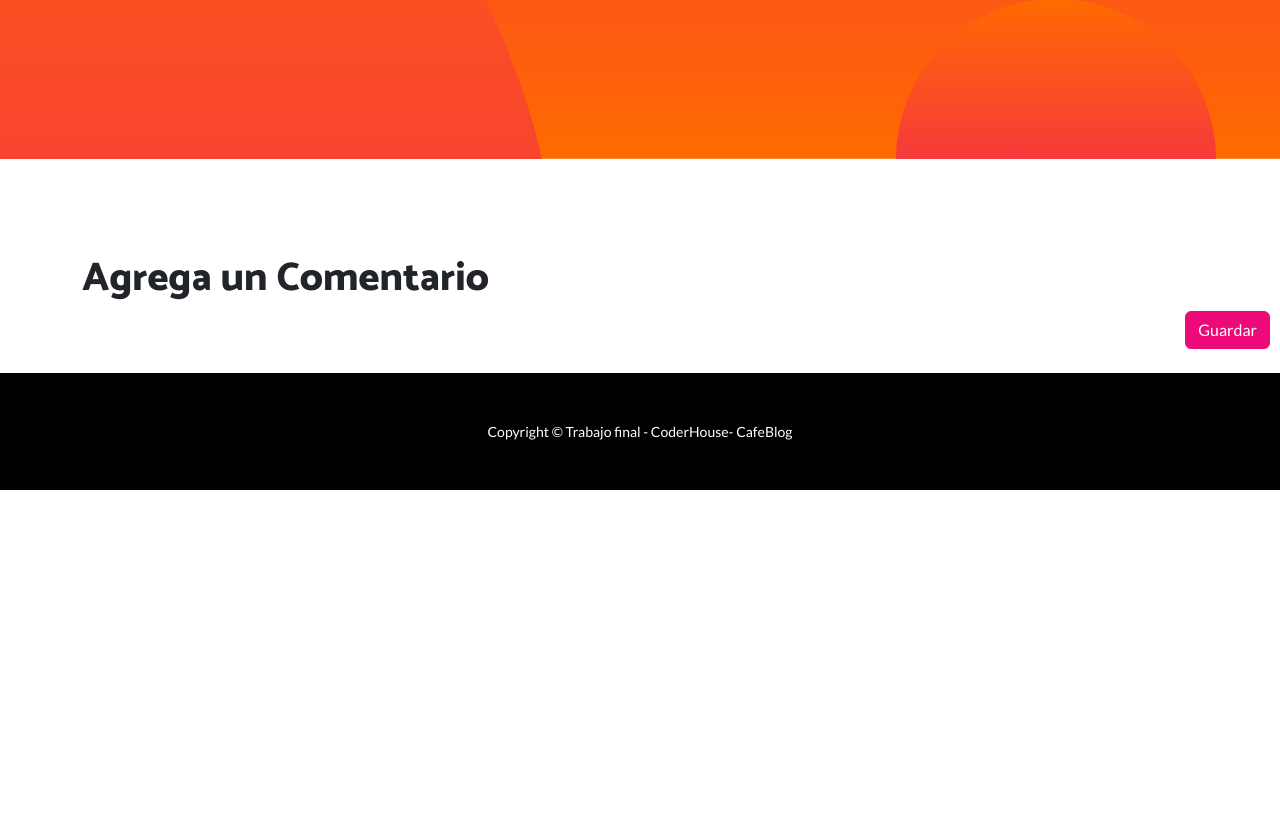
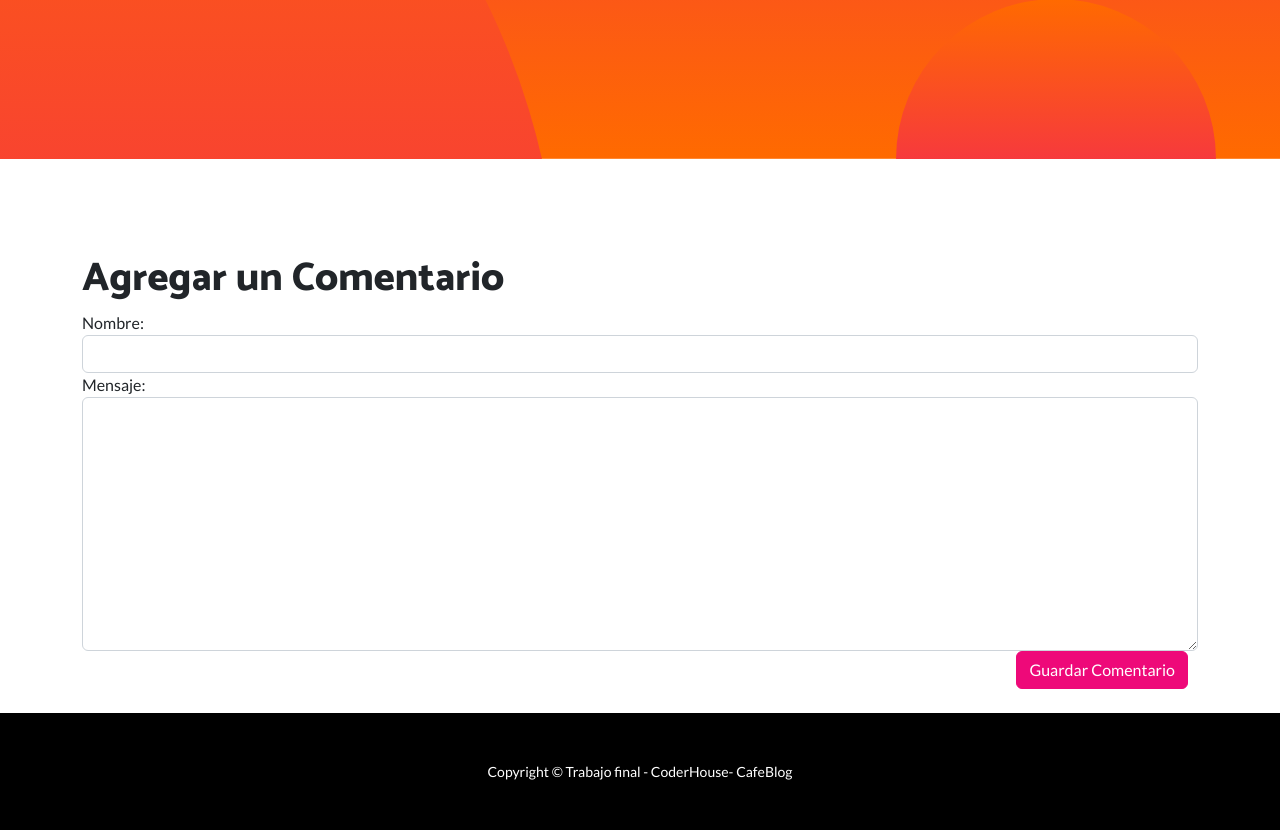
Before and after one commit to eliasescalante/Cursos_de_Baristas_web, a Django app: page /crear_comentario/1/ in a window 1280 px wide. Shown: the part 720-1550 px from the top of the page. Before the commit the page ends 1210 px from the top, so only its background shows below. Run offline with Django 4.2, Linux system fonts and the light colour scheme; some libraries are stand-ins or nearby versions.

Commit message:
comentarios

```diff
--- a/blogCafe/CursosApp/templates/CursosApp/comentario.html
+++ b/blogCafe/CursosApp/templates/CursosApp/comentario.html
@@ -11,14 +11,25 @@
 
 
 <div class="container">
-    <h1>Agrega un Comentario</h1>
+    <h1>Agregar un Comentario</h1>
 </div>
-<div class="form-group">
-<form method="post">
-    {% csrf_token %}
-    {{ form.as_p }}
-    <button type="submit" class="btn btn-primary">Guardar</button>
-</form>
+<div class="container">
+    <form method="post">
+        {% csrf_token %}
+        <div class="form-group">
+            {{ formulario.nombre.label_tag }}
+            {{ formulario.nombre }}
+        </div>
+        <div class="form-group">
+            {{ formulario.mensaje.label_tag }}
+            {{ formulario.mensaje }}
+        </div>
+        <button type="submit" class="btn btn-primary">Guardar Comentario</button>
+    </form>
 </div>
+
+
+
+
 <br>
 {% endblock %}
--- a/blogCafe/CursosApp/templates/CursosApp/curso_detalle.html
+++ b/blogCafe/CursosApp/templates/CursosApp/curso_detalle.html
@@ -52,7 +52,7 @@
         <hr>
         {% endfor %}
     {% endif %}
-    <a href="{% url 'crear_comentario' curso.pk %}">Agrega un Comentario</a>
+    <a href="{% url 'crear_comentario' curso.id %}">Crear Comentario</a>
     </div>
 </div>
 <br>
--- a/blogCafe/CursosApp/views.py
+++ b/blogCafe/CursosApp/views.py
@@ -61,7 +61,7 @@ def crear_comentario(request, curso_id):
         if formulario.is_valid():
             # Si el formulario es válido, guardar el comentario en la base de datos
             formulario.save()
-            return render('curso_detalle.html')  # Redirigir a la página de éxito
+            return render(request, 'CursosApp/curso_detalle.html')  # Redirigir a la página de éxito
     else:
         # Si no se envió el formulario, mostrar el formulario en blanco
         formulario = FormularioComentario()
```
Also changed, not shown: blogCafe/db.sqlite3.
